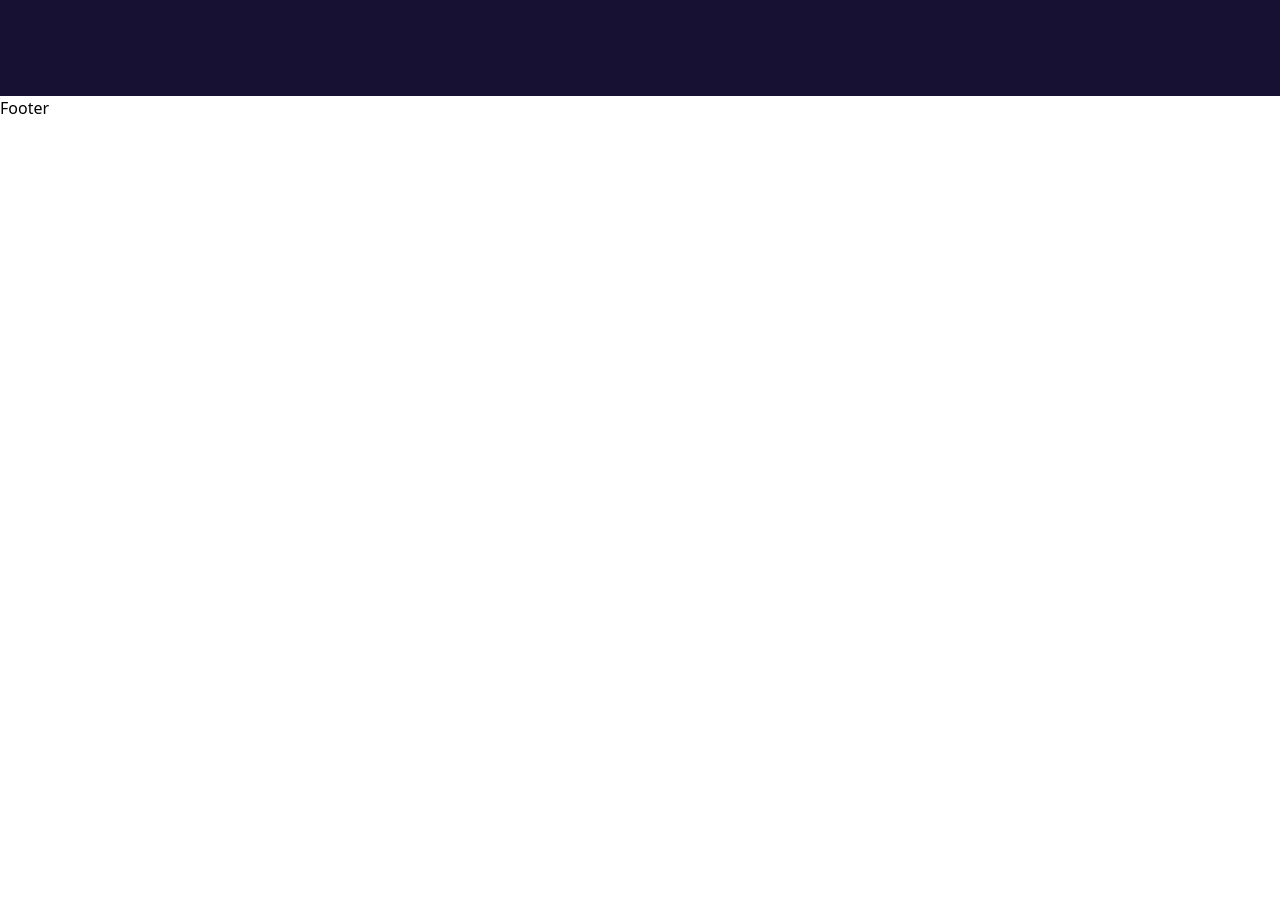
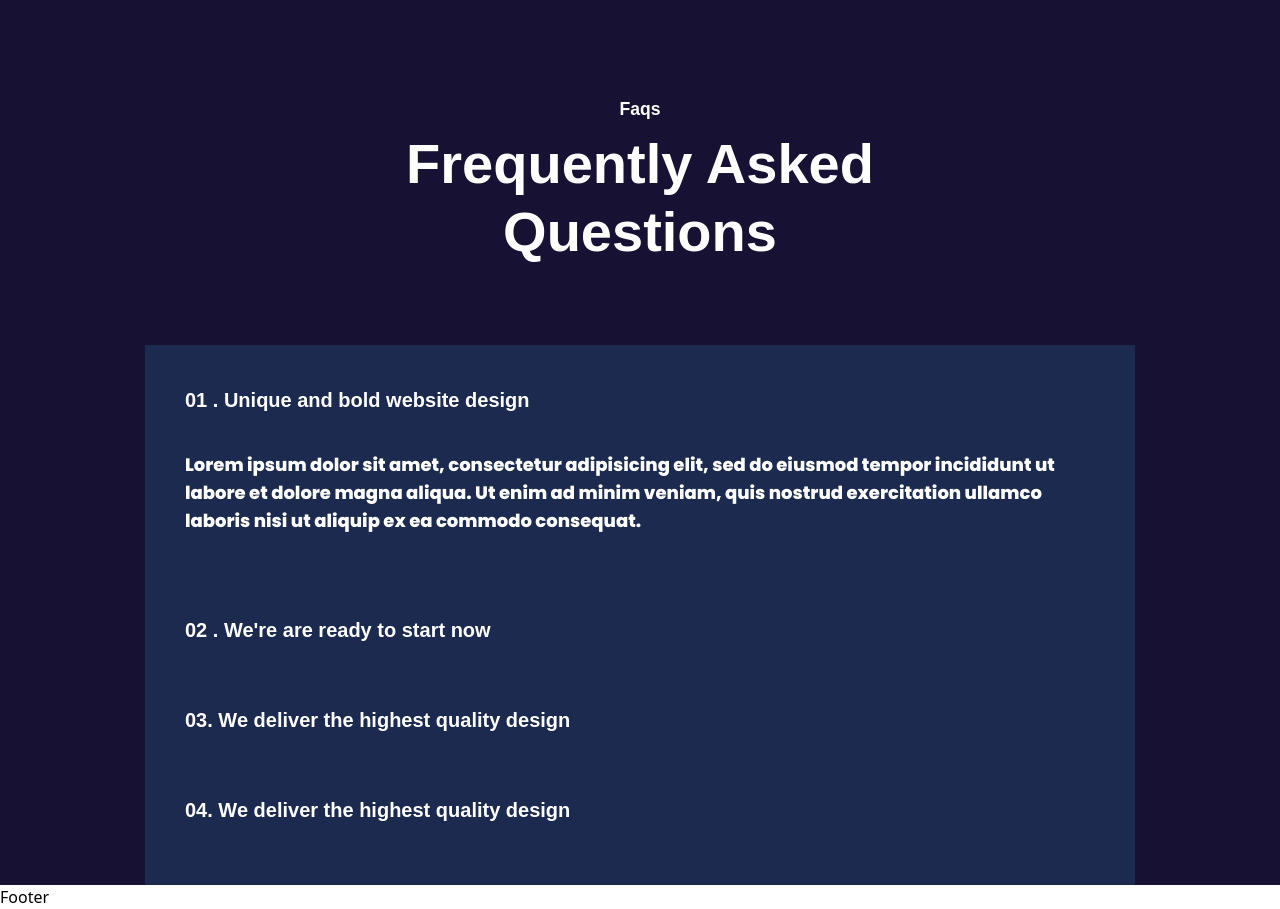
Before and after one commit to Adrianaortiz00/COVID-Tracker, a React (Vite) app: page / in a window 1280 px wide. Shown: the part 1508-2417 px from the top of the page. Before the commit the page ends 1628 px from the top, so only its background shows below. Built offline with nearby package versions, Linux system fonts and the light colour scheme; a web font is replaced by a local one.

Commit message:
apply colors from mockup

```diff
--- a/src/components/home/faq/AccordionItem.jsx
+++ b/src/components/home/faq/AccordionItem.jsx
@@ -9,7 +9,7 @@ const AccordionItem = ({ question, answer, isOpen, onClick }) => {
           className={`question-container ${isOpen ? "active" : ""}`}
           onClick={onClick}
         >
-          <p className="text-left font-bold text-xl cursor-pointer py-5">{question}</p>
+          <p className="text-left font-semibold text-xl cursor-pointer py-5">{question}</p>
         </button>
 
         <div
@@ -21,7 +21,7 @@ const AccordionItem = ({ question, answer, isOpen, onClick }) => {
               : { height: "0px" }
           }
         >
-          <p className="text-lg pt-4 pb-10">{answer}</p>
+          <p className="font-regular text-lg pt-4 pb-10">{answer}</p>
         </div>
       </div>
   )
--- a/src/components/home/faq/Faq.jsx
+++ b/src/components/home/faq/Faq.jsx
@@ -14,12 +14,12 @@ const Faq = () => {
   }, []);
 
   return (
-    <article className="container mx-auto font-themify text-white">
-			<section className="titles font-bold text-center">
-				<h5 className="text-xl">Faqs</h5>
-				<h2 className="text-5xl ">Frequently Asked Questions</h2>
+    <article className="container mx-auto font-poppins font-normal text-white">
+			<section className="titles font-bold text-center flex flex-col items-center">
+				<h5 className="text-[1.1em] font-semibold">Faqs</h5>
+				<h2 className="w-[550px] leading-[1.2em] text-[3.5em] text-white font-black mt-2">Frequently Asked Questions</h2>
 			</section>
-			<section className="max-w-[990px] mx-auto bg-gray px-10 py-5 mt-10">
+			<section className="max-w-[990px] mx-auto bg-blue-footer px-10 py-5 mt-20">
         {accordionData.map((item, index) => (
           <AccordionItem
             key={index}
--- a/src/pages/home/Home.jsx
+++ b/src/pages/home/Home.jsx
@@ -1,13 +1,15 @@
 import Hero from "../../components/home/Hero";
 import CardSponsors from "../../components/home/CardSponsors";
 import StaySection from "../../components/home/StaySection";
+import Faq from "../../components/home/faq/Faq"
 
 const Home = () => {
   return (
-    <div>
+    <div className="bg-dark-blue-2">
       <Hero/>
       <StaySection/>
       <CardSponsors/>
+      <Faq/>
     </div>
   );
 };
```
